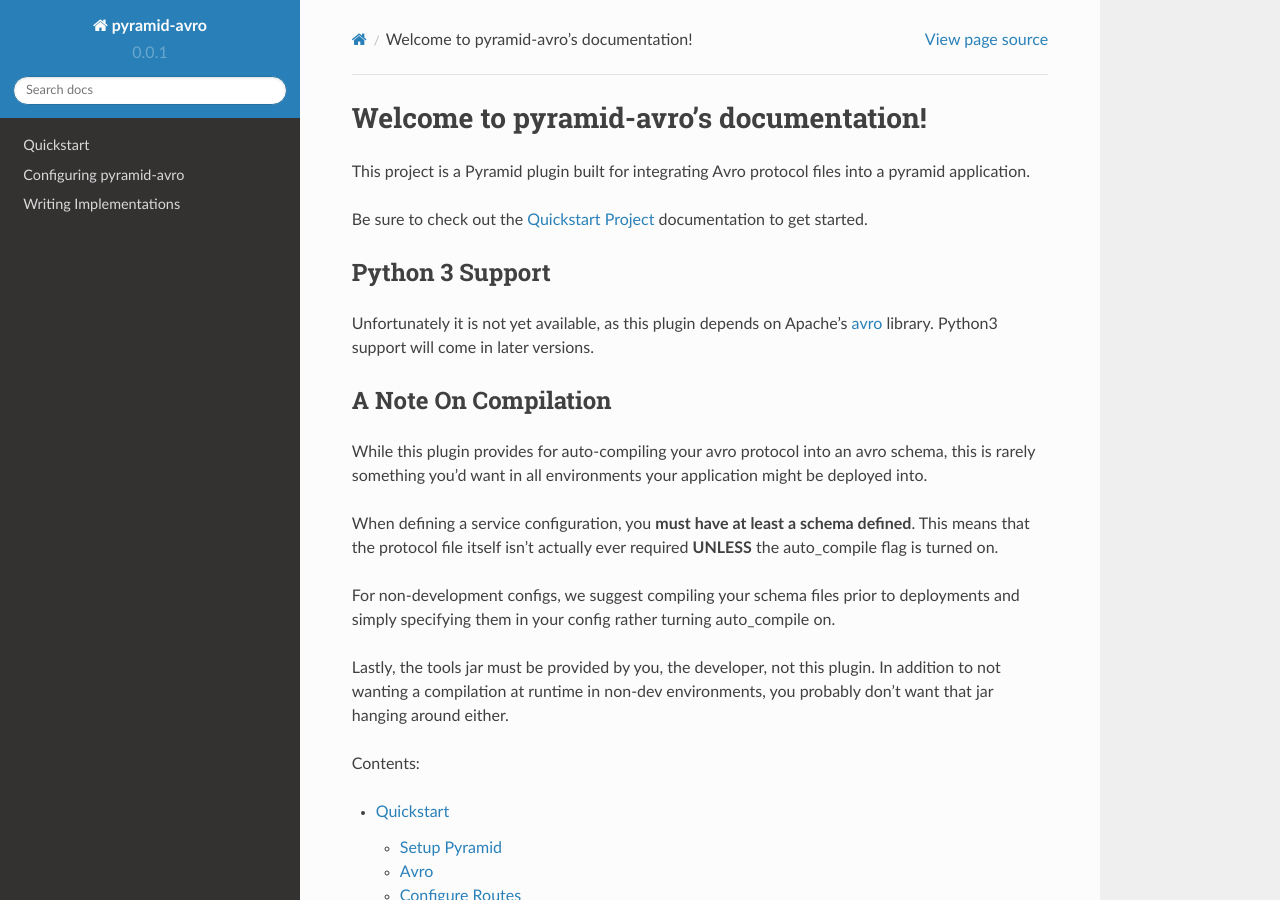
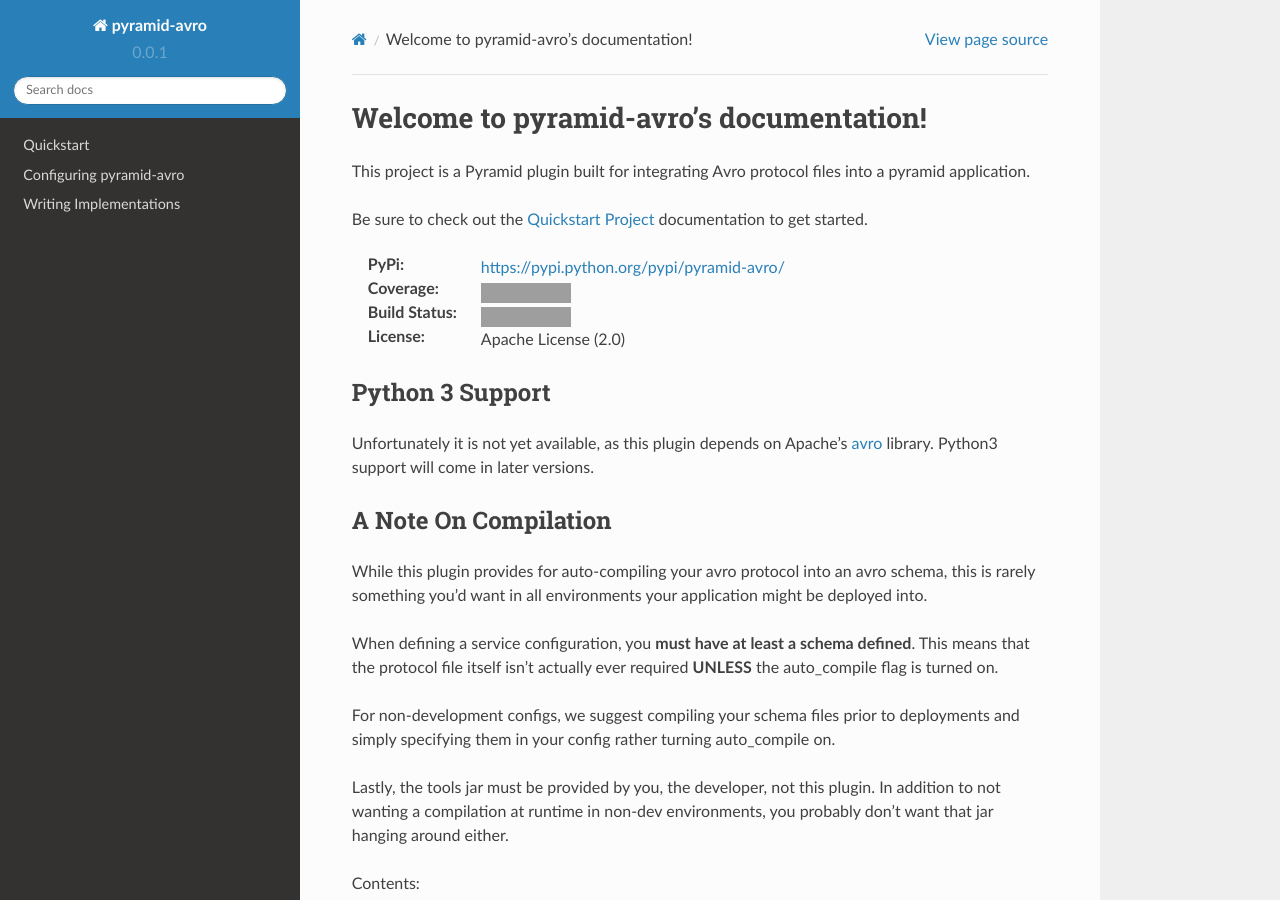
Before and after one commit to packagelib/pyramid-avro, a Sphinx documentation site: the page built from docs/source/index.rst, in a window 1280 px wide and 900 px high. Built offline with Sphinx 7.4.7 and the Read the Docs theme 2.0.0, drawn with Linux system fonts in a browser that asks for light colours; grey boxes are pictures that could not be loaded.

Commit message:
Update docs, badge loc.

```diff
--- a/docs/source/index.rst
+++ b/docs/source/index.rst
@@ -10,6 +10,17 @@
 This project is a Pyramid plugin built for integrating Avro protocol files into a pyramid application.
 
 Be sure to check out the :ref:`Quickstart Project <quickstart>` documentation to get started.
+
+:PyPi: https://pypi.python.org/pypi/pyramid-avro/
+:Coverage:
+   .. image:: https://coveralls.io/repos/github/packagelib/pyramid-avro/badge.svg?branch=master
+        :target: https://coveralls.io/github/packagelib/pyramid-avro?branch=master
+        :alt: Coverage Status
+:Build Status:
+   .. image:: https://travis-ci.org/packagelib/pyramid-avro.svg?branch=master
+        :target: https://travis-ci.org/packagelib/pyramid-avro
+        :alt: Build Status
+:License: Apache License (2.0)
 
 Python 3 Support
 ----------------
```
Also changed, not shown: README.md (+3 -1 lines).
